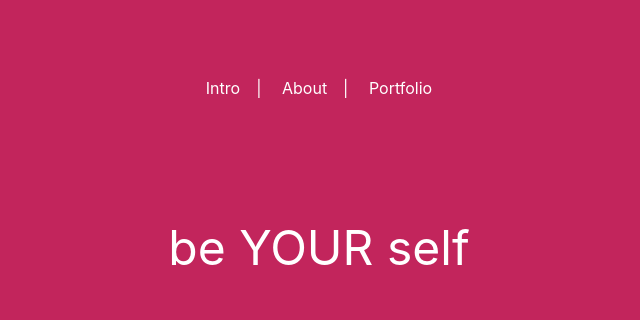
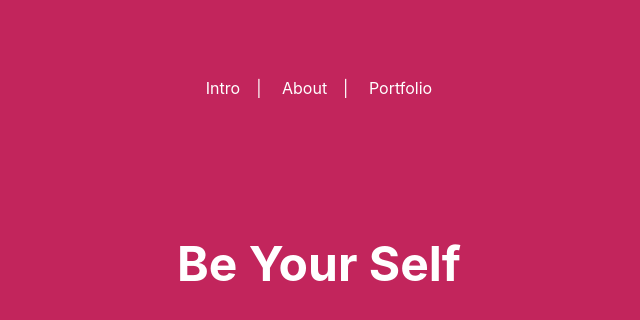
Before and after one commit to irisHanb/vue-cli3-setting, a Vue app: page / in a window 1280 px wide. Shown: the top 320 px of the page, without its empty margins (321-961 px from the left). Built offline with nearby package versions, Linux system fonts and the light colour scheme.

Commit message:
fix section styles

```diff
--- a/src/event01/pc/Index.vue
+++ b/src/event01/pc/Index.vue
@@ -1,6 +1,6 @@
 <template>
   <div class="section event01">
-    <div class="contents">
+    <div class="section__contents">
       <p class="section__title">About</p>
       <div class="section__texts">
         Lorem ipsum dolor sit, amet consectetur adipisicing elit. Corporis, beatae! Sunt nemo provident minima aliquam! Exercitationem perspiciatis quia recusandae mollitia reiciendis sit autem nemo possimus, aut maxime velit totam facilis.
--- a/src/event02/pc/Index.vue
+++ b/src/event02/pc/Index.vue
@@ -1,8 +1,8 @@
 <template>
   <div class="section event02">
-    <div class="contents">
+    <div class="section__contents">
       <p class="section__title">Portfolio</p>
-      <ul class="section__contents">
+      <ul class="items">
         <li v-for="item in 6" class="item"></li>
       </ul>
       <div class="section__texts">Lorem ipsum dolor sit, amet consectetur adipisicing elit.</div>
@@ -15,12 +15,9 @@
 .event02 {
   background-color: #1864ab;
 
-  .section {
-    &__contents {
-      margin-top: 1em;
-      display: flex;
-      justify-content: space-around;
-    }
+  .items {
+    margin-top: 3em;
+    display: flex;
   }
 
   .item {
--- a/src/home/pc/Index.vue
+++ b/src/home/pc/Index.vue
@@ -1,8 +1,7 @@
 <template>
   <div class="section home">
-    <div class="contents">
-      <p class="section__title">be YOUR self</p>
-
+    <div class="section__contents">
+      <p class="section__title">Be Your Self</p>
       <div class="section__texts">
         Lorem ipsum dolor sit, amet consectetur adipisicing elit. Corporis, beatae! Sunt nemo provident minima aliquam! Exercitationem perspiciatis quia recusandae mollitia reiciendis sit autem nemo possimus, aut maxime velit totam facilis.
         Optio, aliquid. Quas mollitia fuga soluta iusto natus minus voluptatum, laborum perspiciatis modi nulla! Quia, suscipit! Illo maiores atque fuga. Veniam, quo cum aliquid officia nostrum repellendus natus pariatur porro?
@@ -21,11 +20,6 @@ export default {};
   outline: 1px solid blue;
   background-color: #c2255c;
 
-  display: flex;
-  justify-content: center;
-  align-items: center;
-  color: #fff;
-
   .section {
     &__texts {
       opacity: 0;
--- a/src/scss/_base.scss
+++ b/src/scss/_base.scss
@@ -24,10 +24,13 @@ a:visited {
 
   display: flex;
   justify-content: center;
-  align-items: center;
 
+  &__contents {
+    margin-top: 30vh;
+  }
   &__title {
     font-size: 3rem;
+    font-weight: bold;
   }
   &__texts {
     margin-top: 1em;
```
